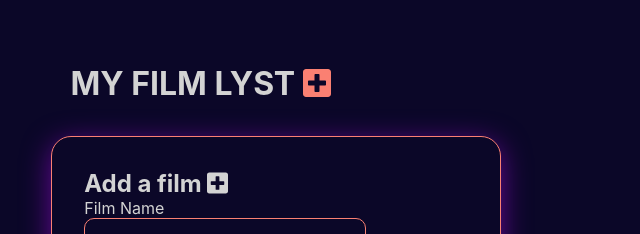
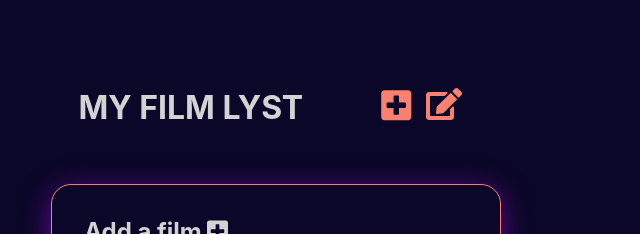
Before and after one commit to Freya-Dixon/film-lyst, a React (Create React App) app: page /tvlyst in a window 1280 px wide. Shown: the top 234 px of the page, without its empty margins (0-640 px from the left). Built offline with nearby package versions, Linux system fonts and the light colour scheme.

Commit message:
added additional font awesome icon for edit functionality

```diff
--- a/src/Components/FilmList/FilmList.jsx
+++ b/src/Components/FilmList/FilmList.jsx
@@ -6,7 +6,7 @@ import {
 import styles from './FilmList.module.scss'
 import filmData from '../../assets/filmData'
 import { FontAwesomeIcon } from '@fortawesome/react-fontawesome'
-import { faPlusSquare } from '@fortawesome/free-solid-svg-icons'
+import { faEdit, faPlusSquare } from '@fortawesome/free-solid-svg-icons'
 import InputModal from '../InputModal'
 const FilmList = (props) => {
 
@@ -31,7 +31,11 @@ const FilmList = (props) => {
     return (
         <>
         <div className={styles.filmListWrapper}>
-        <h2 className={styles.subheading}>My Film Lyst <FontAwesomeIcon className={styles.icon} icon={faPlusSquare}></FontAwesomeIcon></h2>
+        <div className={styles.iconContainer}>
+        <h2 className={styles.subheading}>My Film Lyst </h2>
+        <FontAwesomeIcon className={styles.icon} icon={faPlusSquare}></FontAwesomeIcon>
+        <FontAwesomeIcon className={styles.iconEdit} icon={faEdit}></FontAwesomeIcon>
+        </div>
         <InputModal  inputValue={props.inputValue} genreValue={props.genreValue} streamingValue={props.streamingValue} handleStreamingChange={props.handleStreamingChange}
         handlechange={props.handlechange} handleGenreChange={props.handleGenreChange} runTimeValue={props.runTimeValue}  handleTimeChange={props.handleTimeChange}/>
             <ul className={styles.filmListUl}>
--- a/src/Components/FilmList/FilmList.module.scss
+++ b/src/Components/FilmList/FilmList.module.scss
@@ -19,13 +19,40 @@
     color: lightgray;
     text-transform: uppercase;
     margin-bottom: 6vh;
-    .icon {
-        color: salmon;
-        &:hover {
-            transform: scale(1.2, 1.2);
 
-        }
+}
+.iconContainer {
+    margin: 0 auto;
+    padding: 3vh;
+    display: flex;
+    width: 30vw;
+    margin-left: 2vh;
+    justify-content: center;
+.icon {
+    color: salmon;
+    margin: 0;
+    height: 4.3vh;
+    width: 3vw;
+    margin-left: 1vw;
+    padding: 0 auto;
+    &:hover {
+        transform: scale(1.2, 1.2);
+
     }
+
+}
+.iconEdit {
+    color: salmon;
+    margin: 0 auto;
+    margin-top: 0;
+    height: 4vh;
+    width: 3vw;
+    margin-left: 1vw;
+    &:hover {
+        transform: scale(1.2, 1.2);
+
+    }
+}
 }
 .filmHeading {
     margin: 0 auto;
--- a/src/Components/InputModal/InputModal.jsx
+++ b/src/Components/InputModal/InputModal.jsx
@@ -1,12 +1,12 @@
 import React from 'react'
 import styles from './InputModal.module.scss'
 import { FontAwesomeIcon } from '@fortawesome/react-fontawesome'
-import { faPlusSquare } from '@fortawesome/free-solid-svg-icons'
+import { faEdit, faPlusSquare } from '@fortawesome/free-solid-svg-icons'
 const InputModal = (props) => {
     return (
         <section >
             <form action="" className={styles.modalWrapper}>
-             <h3 className={styles.heading}>Add a film <FontAwesomeIcon className={styles.icon} icon={faPlusSquare}></FontAwesomeIcon></h3>
+             <h3 className={styles.heading}>Add a film <FontAwesomeIcon className={styles.icon} icon={faPlusSquare}></FontAwesomeIcon> </h3>
                 <label htmlFor=""> Film Name </label>
                 <input type="text" className={styles.textInput} placeholder="Film" onChange={props.handlechange} />
                 <label htmlFor=""> Genre </label>
```
